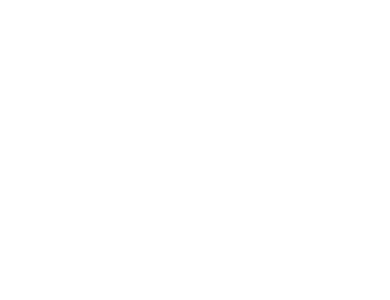
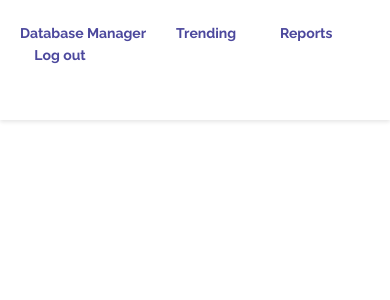
Before and after one commit to JelenaMikovic/SCADA, an Angular app in the folder scada_front/scada_front/: page / in a window 390 px wide. Shown: the top 300 px of the page. Built offline with nearby package versions, Linux system fonts and the light colour scheme.

Commit message:
Added Navbar

```diff
--- a/scada_front/scada_front/src/app/app.component.html
+++ b/scada_front/scada_front/src/app/app.component.html
@@ -1 +1,2 @@
+<app-navbar></app-navbar>
 <router-outlet></router-outlet>
--- a/scada_front/scada_front/src/app/app.module.ts
+++ b/scada_front/scada_front/src/app/app.module.ts
@@ -4,11 +4,13 @@ import { BrowserModule } from '@angular/platform-browser';
 import { AppRoutingModule } from './app-routing.module';
 import { AppComponent } from './app.component';
 import { LoginComponent } from './login/login.component';
+import { NavbarComponent } from './navbar/navbar.component';
 
 @NgModule({
   declarations: [
     AppComponent,
-    LoginComponent
+    LoginComponent,
+    NavbarComponent
   ],
   imports: [
     BrowserModule,
--- a/scada_front/scada_front/src/app/login/login.component.css
+++ b/scada_front/scada_front/src/app/login/login.component.css
@@ -15,7 +15,7 @@ body {
 	display: flex;
 	align-items: center;
 	justify-content: center;
-	min-height: 100vh;
+	min-height: 95vh;
 }
 
 .screen {
--- /dev/null
+++ b/scada_front/scada_front/src/app/navbar/navbar.component.css
@@ -0,0 +1,75 @@
+@import url('https://fonts.googleapis.com/css?family=Raleway:400,700');
+
+*{
+    font-family: Raleway, sans-serif;
+}
+
+#navbar {
+    width: 100%;
+    position: absolute;
+    height: 40px;
+    left: 0px;
+    top: 0px;
+    z-index: 1;
+    background-color: rgb(255, 255, 255);
+    box-shadow: 0px 2px 4px rgba(0, 0, 0, 0.1);
+}
+
+ul {
+    list-style: none;
+    margin: 0;
+    padding: 0;
+}
+
+li {
+    display: inline;
+}
+
+a {
+    display: inline-block;
+    margin: 6px 0px 0px 20px;
+    min-width: 80px;
+    text-align: center;
+    border-radius: 12px;
+    text-decoration: none;
+    font-size: 14px;
+    font-weight: 700;
+    color: #4C489D;
+    line-height: 15px;
+}
+
+a:hover {
+    transform: scale(1.02);
+    text-decoration: none;
+}
+
+#name {
+    position: relative;
+    top: 5px;
+    color: white;
+    font-size: 24px;
+    font-weight: 600;
+    line-height: 50px;
+}
+
+#navigation {
+    display: inline;
+    float: right;
+    margin-top: 10px;
+    padding-right: 10%;
+}
+
+@media screen and (max-width: 600px) {
+    #navbar {
+        height: 120px;
+    }
+
+    #navigation {
+        display: flex;
+        align-items: center;
+        justify-content: center;
+        padding: 0;
+        margin-top: 20px;
+        float:none;
+    }
+}
--- /dev/null
+++ b/scada_front/scada_front/src/app/navbar/navbar.component.html
@@ -0,0 +1,12 @@
+<div id = "navbar">
+    <span id="navigation">
+      <ul>
+        <li><a id = "loginButton" routerLinkActive="active" [routerLink]="['/login']" *ngIf="!isAuthenticated()">Log in</a></li>
+        <li><a routerLinkActive="active" [routerLink]="['/registration']" *ngIf="!isAuthenticated()">Register</a></li>
+        <li><a routerLinkActive="active" [routerLink]="['/all']" *ngIf="isAuthenticated()">Database Manager</a></li>
+        <li><a routerLinkActive="active" [routerLink]="['/all']" *ngIf="isAuthenticated()">Trending</a></li>
+        <li><a routerLinkActive="active" [routerLink]="['/all']" *ngIf="isAuthenticated()">Reports</a></li>
+        <li><a id = "logoutButton" [routerLink]="" (click)="signOut()" *ngIf="isAuthenticated()">Log out</a></li>
+      </ul>
+    </span>
+</div>
--- /dev/null
+++ b/scada_front/scada_front/src/app/navbar/navbar.component.ts
@@ -0,0 +1,27 @@
+import { Component, OnChanges, OnInit, SimpleChanges } from '@angular/core';
+import { Router } from '@angular/router';
+import { RecursiveAstVisitor } from '@angular/compiler';
+
+@Component({
+  selector: 'app-navbar',
+  templateUrl: './navbar.component.html',
+  styleUrls: ['./navbar.component.css'],
+})
+export class NavbarComponent implements OnInit {
+  isAuth: boolean;
+  constructor(private router: Router) {
+    this.isAuth = true;
+  }
+
+  public ngOnInit(): void {
+
+  }
+
+  isAuthenticated(): boolean {
+    return this.isAuth;
+  }
+
+  public signOut(): void {
+    this.router.navigate(['/login']);
+  }
+}
```
Also changed, not shown: 1 other file (tests, documents, lock files or other folders).
